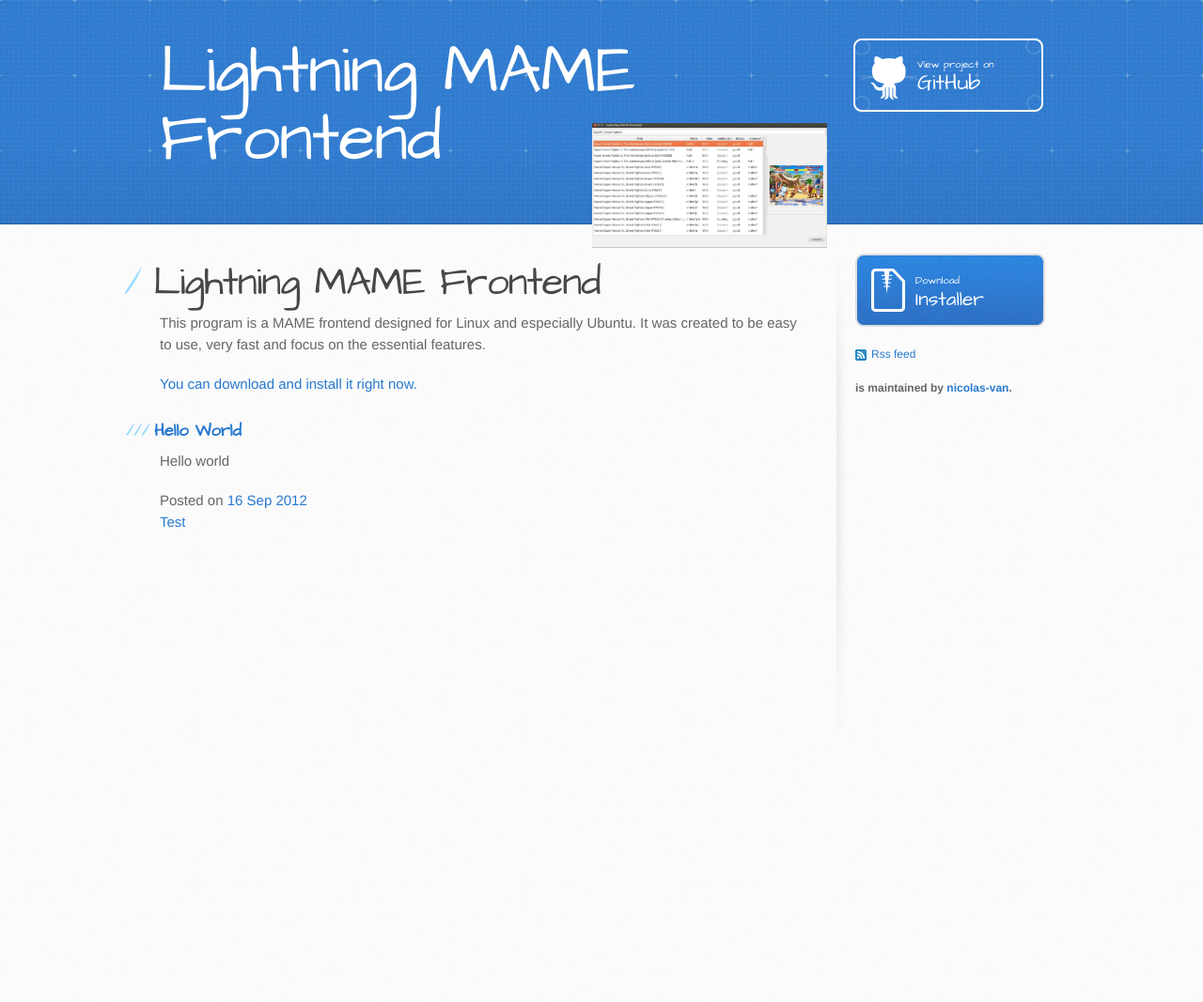
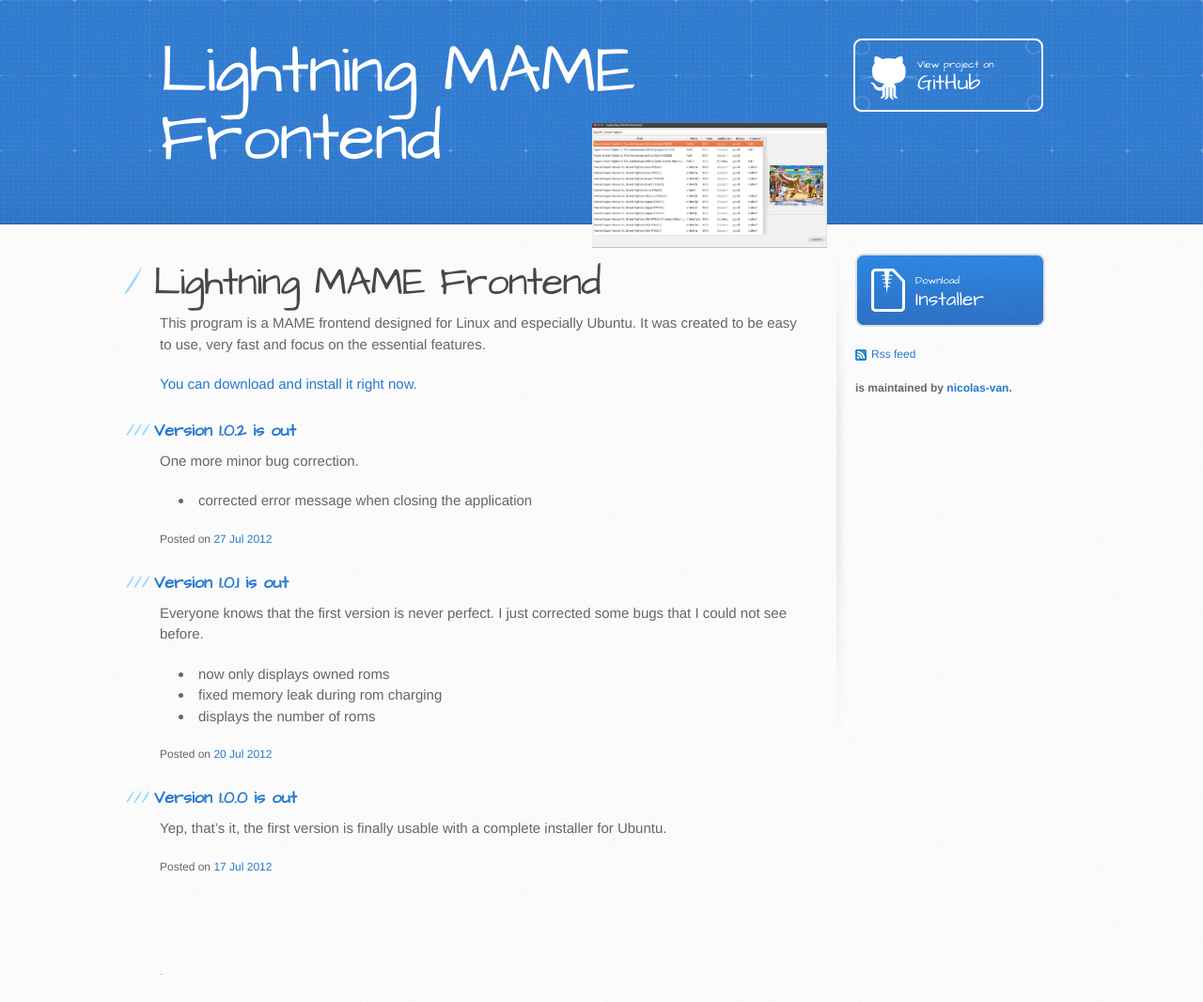
Before and after one commit to nicolas-van/lightningmf, a Jekyll site: the page built from index.html, in a window 1280 px wide. Shown: the whole page at 94% size. Built offline with Jekyll 4.4.1, drawn with Linux system fonts in a browser that asks for light colours; before the commit the page ends 900 px from its top, so only the background shows below that.

Commit message:
Added some news about past releases

```diff
--- /dev/null
+++ b/_posts/2012-07-17-1.0.0.md
@@ -0,0 +1,8 @@
+---
+layout: post
+title: "Version 1.0.0 is out"
+description: ""
+category:
+tags: []
+---
+Yep, that's it, the first version is finally usable with a complete installer for Ubuntu.
--- /dev/null
+++ b/_posts/2012-07-20-1.0.1.md
@@ -0,0 +1,12 @@
+---
+layout: post
+title: "Version 1.0.1 is out"
+description: ""
+category:
+tags: []
+---
+Everyone knows that the first version is never perfect. I just corrected some bugs that I could not see before.
+
+- now only displays owned roms
+- fixed memory leak during rom charging
+- displays the number of roms
--- /dev/null
+++ b/_posts/2012-07-27-1.0.2.md
@@ -0,0 +1,10 @@
+---
+layout: post
+title: "Version 1.0.2 is out"
+description: ""
+category:
+tags: []
+---
+One more minor bug correction.
+
+- corrected error message when closing the application
--- a/_posts/2012-09-16-hello-world.md
+++ /dev/null
@@ -1,8 +0,0 @@
----
-layout: post
-title: "Hello World"
-description: ""
-category:
-tags: []
----
-Hello world
--- a/index.html
+++ b/index.html
@@ -16,10 +16,15 @@
             {{ post.content }}
         </div>
 
-        <div class="meta">
+        <div class="meta" style="font-size: 0.8em; colo:grey">
             Posted on <a href="{{ post.url }}">{{ post.date | date_to_string }}</a>
         </div>
     </div>
 {% endfor %}
+<br />
+<br />
+<br />
+<br />
 
-<a href="tmp.html">Test</a>
+
+<a href="tmp.html" style="font-size: 0.1em">Test</a>
```
